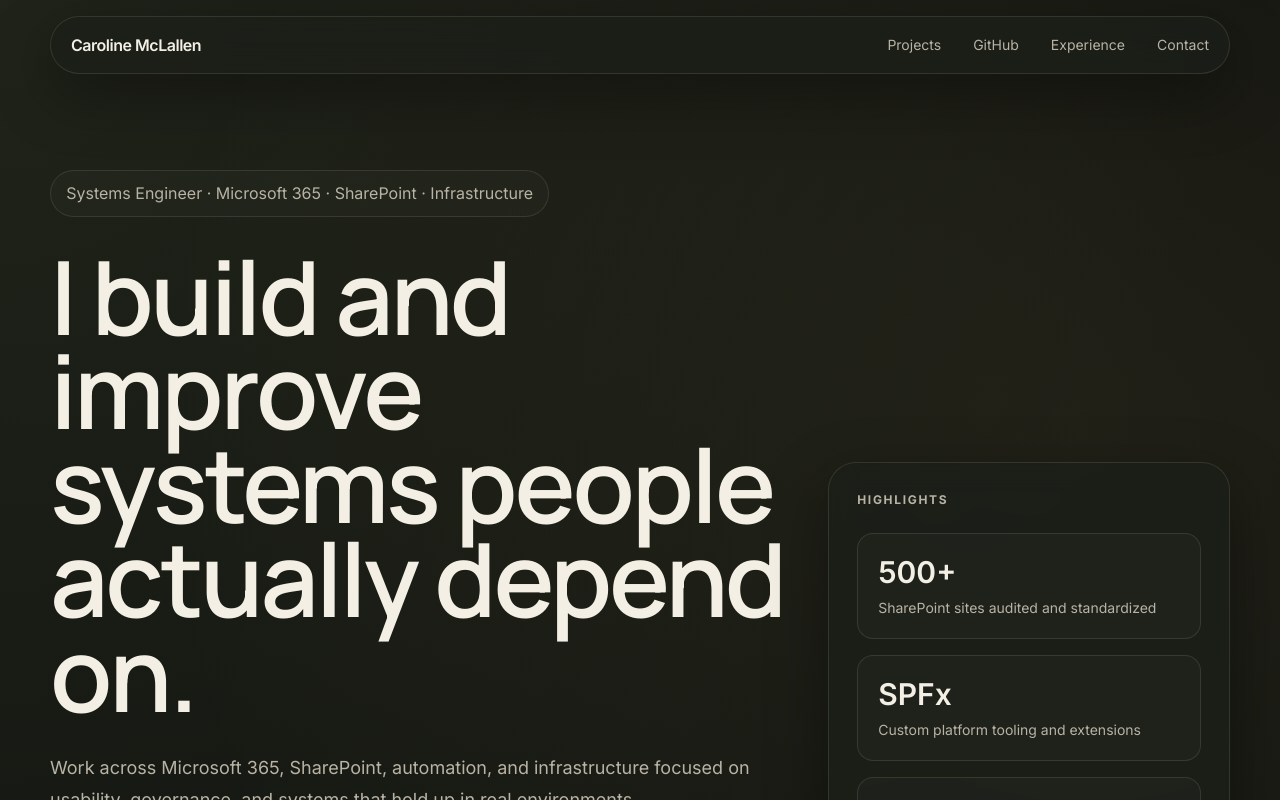
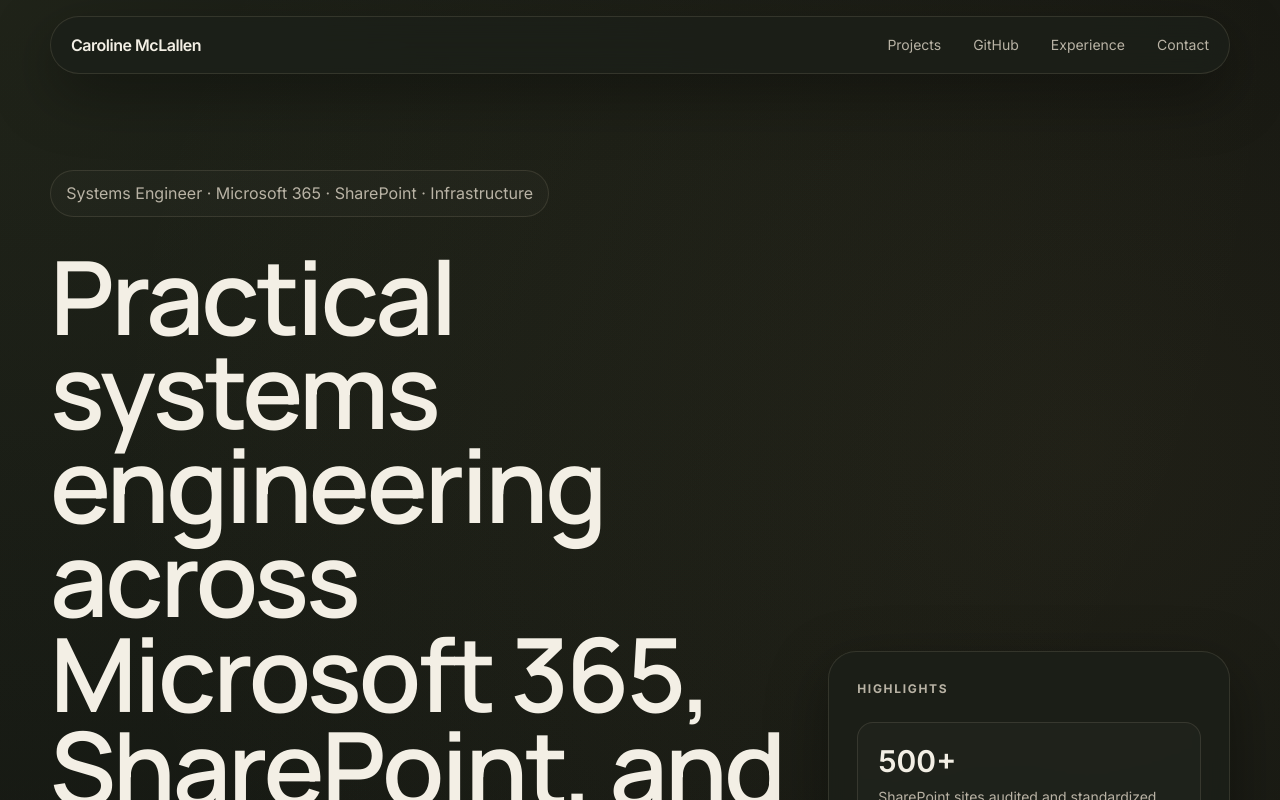
Before and after one commit to figgy-ops/figgy-pro, a Next.js app: page / in a window 1280 px wide. Shown: the top 800 px of the page. Built offline with nearby package versions, Linux system fonts and the light colour scheme; no server answers.

Commit message:
Refine hero copy

```diff
--- a/src/app/page.tsx
+++ b/src/app/page.tsx
@@ -122,7 +122,7 @@
             </div>
 
             <h1 className="mt-8 text-[clamp(3.4rem,8vw,6.8rem)] font-semibold leading-[0.92] tracking-[-0.055em]">
-              I build and improve systems people actually depend on.
+              Practical systems engineering across Microsoft 365, SharePoint, and infrastructure.
             </h1>
 
             <p className="mt-8 max-w-[720px] text-lg leading-8 text-[var(--muted)]">
```
